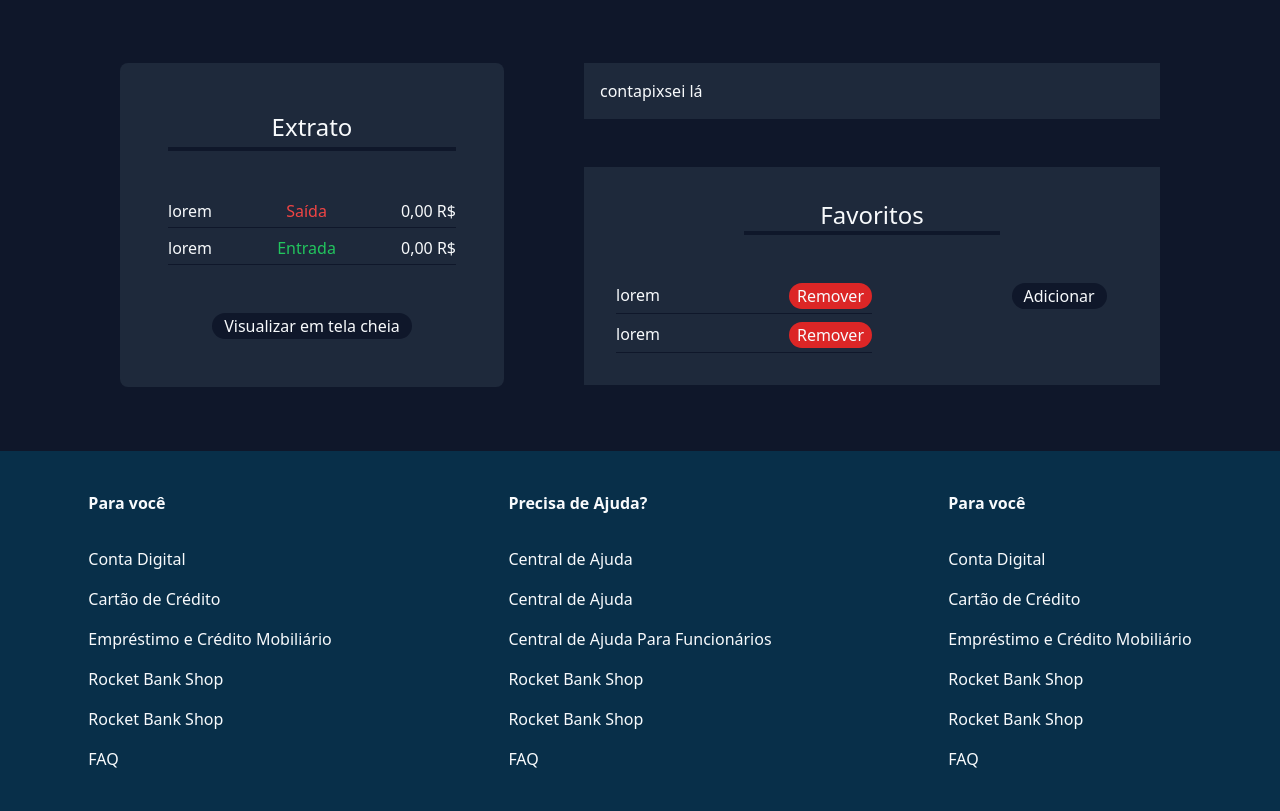
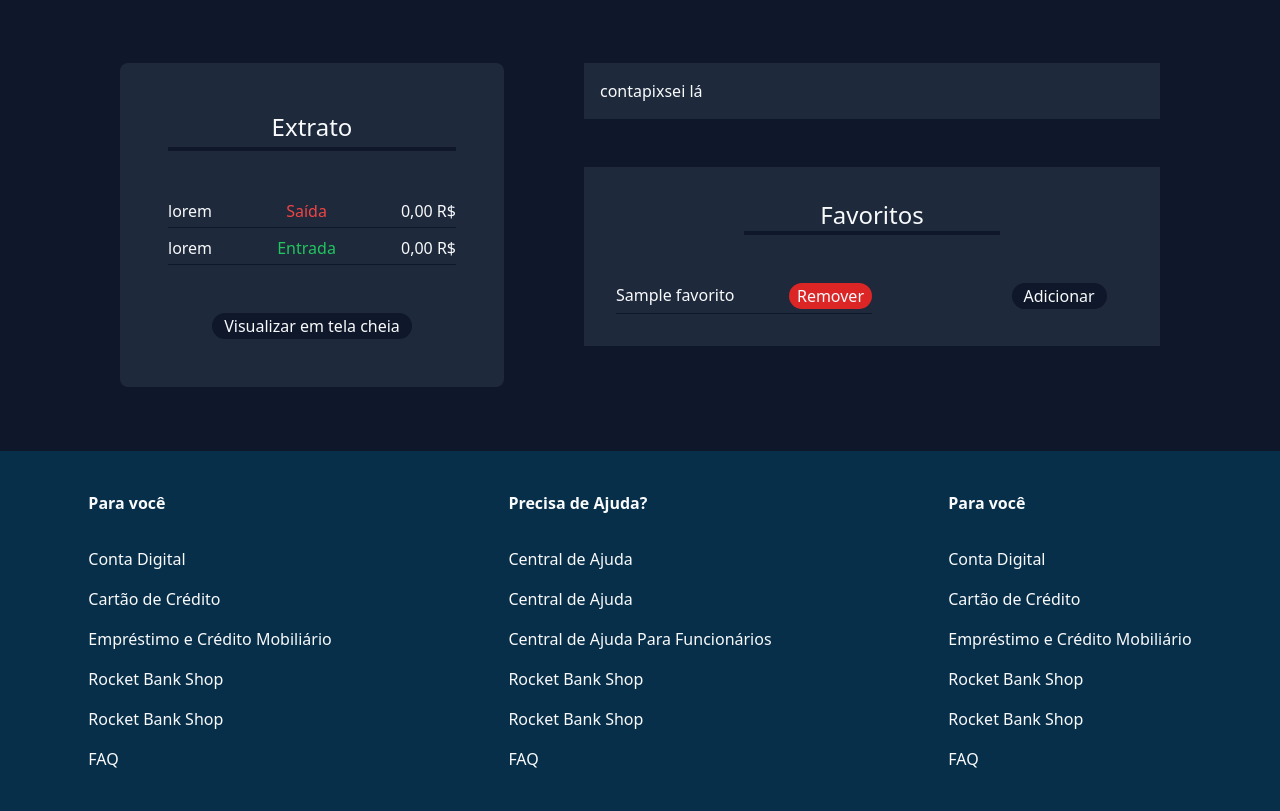
Before and after one commit to Adryan1928/Projeto-Final-Autoria-BD, a Flask app: template templates/pagamentos.html in a window 1280 px wide. Shown: the part 57-868 px from the top of the page. Run offline with Flask 3, Linux system fonts and the light colour scheme; the template is opened without the code that fills it: most values are stand-ins (such as "Sample title", 1, 10 or a date in 2020); some libraries are stand-ins or nearby versions.

Commit message:
Exibição dos favoritos está concluída

```diff
--- a/init_db.py
+++ b/init_db.py
@@ -20,7 +20,7 @@ cursor.execute('CREATE TABLE IF NOT EXISTS Pix ('
                 'id SERIAL PRIMARY KEY,'
                 'person_id INTEGER NOT NULL,'
                 'type VARCHAR(10) NOT NULL,'
-                'key VARCHAR(256) NOT NULL);')
+                'key VARCHAR(256) UNIQUE NOT NULL);')
 
 cursor.execute('CREATE TABLE IF NOT EXISTS Payment (id SERIAL PRIMARY KEY,'
                 'sender_id int NOT NULL,'
--- a/main.py
+++ b/main.py
@@ -1,4 +1,5 @@
 from flask import Flask, render_template, request
+import utils
 
 app = Flask(__name__)
 
@@ -6,9 +7,10 @@ app = Flask(__name__)
 def index():
     return render_template('index.html')
 
-@app.route('/pagamentos/')
-def pagementos():
-    return render_template('pagamentos.html')
+@app.route('/pagamentos/<int:id>/', methods=['GET', 'POST'])
+def pagamentos(id):
+    favorites = utils.getFavorites(id)
+    return render_template('pagamentos.html', posts=favorites)
 
 @app.route('/login/')
 def login():
--- a/templates/base.html
+++ b/templates/base.html
@@ -18,7 +18,7 @@
         <div class=" flex gap-12">
             <button>Recursos ></button>
             <div class="flex gap-4">
-                <button class="bg-slate-50 text-slate-950 font-medium rounded py-1 px-3" ><a href="pagamentos/">Entrar</a></button>
+                <button class="bg-slate-50 text-slate-950 font-medium rounded py-1 px-3" ><a href="{{ url_for('pagamentos', id=1) }}">Entrar</a></button>
                 <button class="bg-teal-500 text-slate-950 font-medium rounded py-1 px-3">Cadastrar-se</button>
             </div>
         </div>
--- a/templates/pagamentos.html
+++ b/templates/pagamentos.html
@@ -52,20 +52,15 @@
                 <div class="w-full flex gap-16">
                     <div class="w-1/2">
                         <ul class="flex flex-col gap-2">
+                            {% for favorito in posts %}
                                 <li class="flex flex-col">
                                     <div class="flex justify-between mb-1">
-                                    <p>lorem</p>
+                                        <p>{{favorito['name']}}</p>
                                         <button class="bg-red-600 rounded-full px-2 py-px">Remover</button>
                                     </div>
                                     <div class="w-full h-px bg-slate-900" ></div>
                                 </li>
-                            <li class="flex flex-col">
-                                <div class="flex justify-between mb-1">
-                                    <p>lorem</p>
-                                    <button class="bg-red-600 rounded-full px-2 py-px">Remover</button>
-                                </div>
-                                <div class="w-full h-px bg-slate-900" ></div>
-                            </li>
+                            {% endfor %}
                         </ul>
                     </div>
                     <div class="w-2/6 flex justify-end">
```
Also changed, not shown: utils.py (added, +12 -0 lines). Lines whose indentation alone changed are shown as unchanged.
